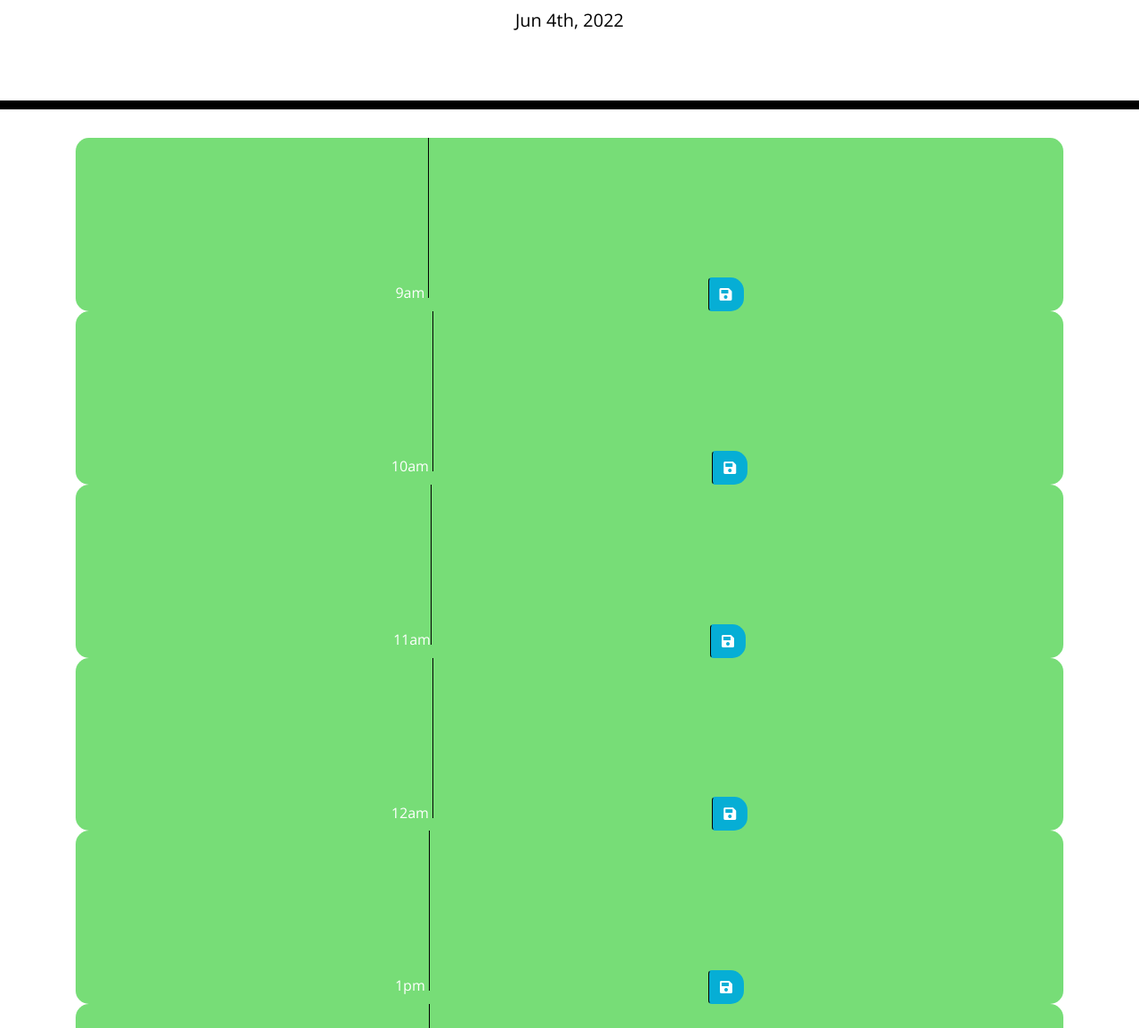
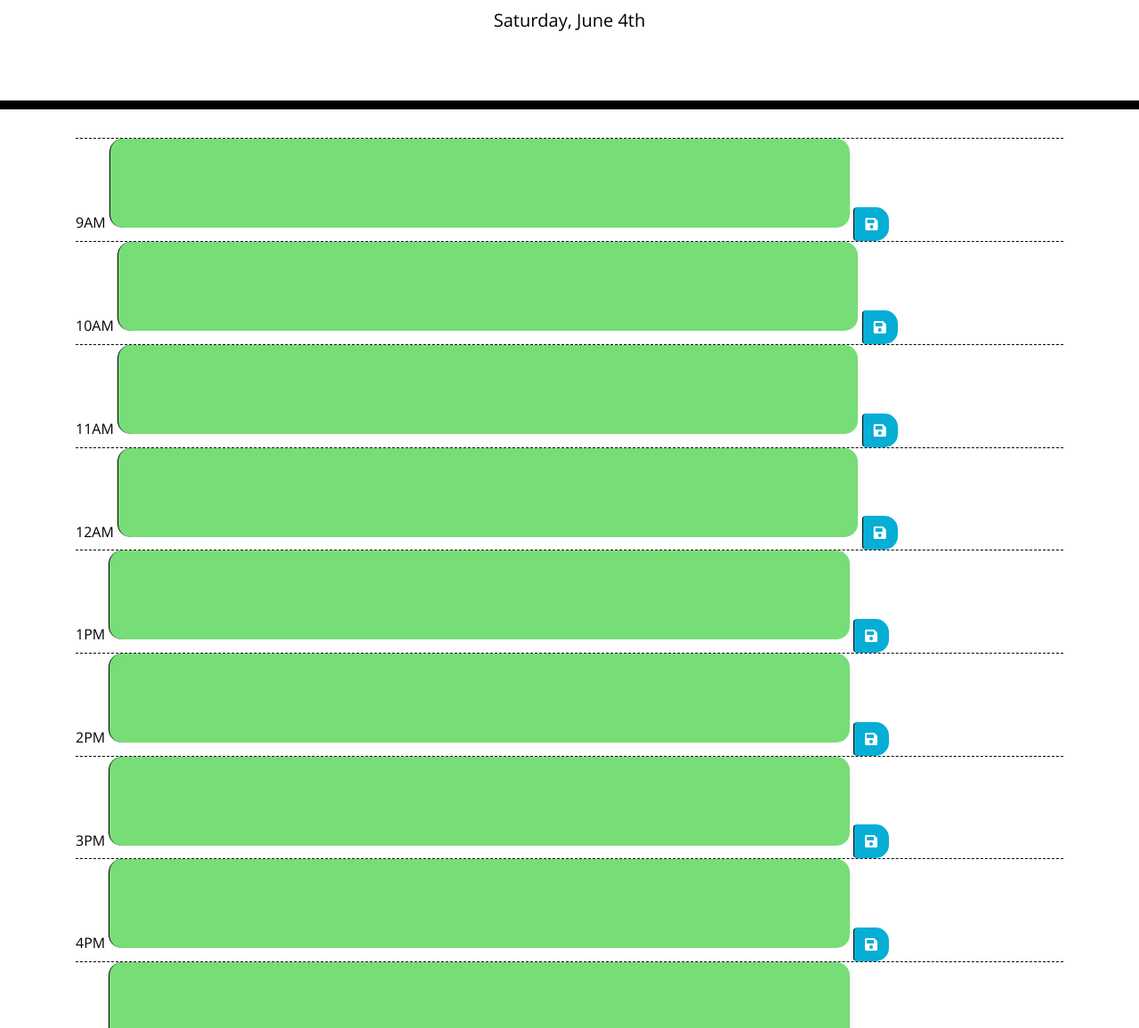
Before and after one commit to JimmySolis/workDaySched, a plain HTML site: page index.html in a window 1280 px wide. Shown: the part 181-1337 px from the top of the page at 89% size. Drawn offline with nearby package versions, Linux system fonts and the light colour scheme.

Commit message:
adjusted the display layout for the calaender

```diff
--- a/index.html
+++ b/index.html
@@ -28,17 +28,17 @@
       <p class="lead">A simple calendar app for scheduling your work day</p>
       <p id="currentDay" class="lead"></p>
     </header>
-    <div class="container">
+    <div class="container ">
       <!-- Timeblocks go here -->
-      <div id="hourNine" class="time-block">9am <textarea class="description" id="" cols="30" rows="10"></textarea> <button class="btn saveBtn"><i class="fas fa-save"></i> </button></div>
-      <div id="hourTen" class="time-block">10am  <textarea class="description" id="" cols="30" rows="10"></textarea> <button class="btn  saveBtn"><i class="fas fa-save"></i> </button></div>
-      <div id="hourEleven" class="time-block">11am<textarea class="description" id="" cols="30" rows="10"></textarea> <button class="btn  saveBtn"><i class="fas fa-save"></i> </button></div>
-      <div id="hourTwelve" class="time-block">12am <textarea class="description" id="" cols="30" rows="10"></textarea> <button class="btn  saveBtn"><i class="fas fa-save"></i> </button></div>
-      <div id="hourOne" class="time-block">1pm  <textarea class="description" id="" cols="30" rows="10"></textarea> <button class="btn saveBtn"><i class="fas fa-save"></i> </button></div>
-      <div id="hourTwo" class="time-block">2pm  <textarea class="description" id="" cols="30" rows="10"></textarea> <button class="btn saveBtn"><i class="fas fa-save"></i> </button></div>
-      <div id="hourThree"class="time-block" > 3pm  <textarea class="description" id="" cols="30" rows="10"></textarea> <button class="btn saveBtn"><i class="fas fa-save"></i> </button></div>
-      <div id="hourFour"class="time-block" >4pm <textarea class="description" id="" cols="30" rows="10"></textarea> <button class="btn saveBtn"><i class="fas fa-save"></i> </button></div>
-      <div id="hourFive"class="time-block" >5pm  <textarea class="description" id="" cols="30" rows="10"></textarea> <button class="btn saveBtn"><i class="fas fa-save"></i> </button></div>
+      <div id="hourNine" class="hour"> 9AM <textarea class="time-block description col-9" id="" rows="5"></textarea> <button class="btn saveBtn "><i class="fas fa-save"></i> </button></div>
+      <div id="hourTen" class="hour"> 10AM <textarea class="time-block description col-9" id="" rows="5"></textarea> <button class="btn saveBtn"><i class="fas fa-save"></i> </button></div>
+      <div id="hourEleven" class="hour"> 11AM <textarea class="time-block description col-9" id=""  rows="5"></textarea> <button class="btn saveBtn"><i class="fas fa-save"></i> </button></div>
+      <div id="hourTwelve" class="hour"> 12AM <textarea class="time-block description col-9" id=""  rows="5"></textarea> <button class="btn saveBtn"><i class="fas fa-save"></i> </button></div>
+      <div id="hourOne" class="hour"> 1PM <textarea class="time-block  description col-9" id=""  rows="5"></textarea> <button class="btn saveBtn"><i class="fas fa-save"></i> </button></div>
+      <div id="hourTwo" class="hour"> 2PM <textarea class="time-block  description col-9" id=""  rows="5"></textarea> <button class="btn saveBtn"><i class="fas fa-save"></i> </button></div>
+      <div id="hourThree"class="hour"> 3PM <textarea class="time-block  description col-9" id=""  rows="5"></textarea> <button class="btn saveBtn"><i class="fas fa-save"></i> </button></div>
+      <div id="hourFour"class="hour"> 4PM <textarea class="time-block  description col-9" id=""  rows="5"></textarea> <button class="btn saveBtn"><i class="fas fa-save"></i> </button></div>
+      <div id="hourFive"class="hour"> 5PM <textarea class="time-block  description col-9" id=""  rows="5"></textarea> <button class="btn saveBtn"><i class="fas fa-save"></i> </button></div>
 
     </div>
 
--- a/script.js
+++ b/script.js
@@ -3,7 +3,7 @@ $(document).ready(function(){
     function displayTime(){
         var today = $("#currentDay");
 
-        today.text( moment().format("MMM Do, YYYY"));
+        today.text( moment().format("dddd, MMMM Do"));
     }
     displayTime();
 
@@ -21,13 +21,14 @@ $(".saveBtn").on("click", function(){
 })
 
 function updateHour(){
-    var currentHour = moment().hour();
+    var currentHour = moment().hours();
     $(".time-block").each(function(){
     var blockHour = parseInt(
         $(this)
         .attr('id')
         .split('-')[1]
     );
+
     if(blockHour < currentHour){
         $(this).addClass("past");
     }else if(blockHour === currentHour){
@@ -38,10 +39,9 @@ function updateHour(){
         $(this).removeClass("present");
         $(this).addClass("future");
     }
-
-
     });
 }
+
 updateHour();
 
 
--- a/style.css
+++ b/style.css
@@ -27,7 +27,7 @@ textarea {
 }
 
 .time-block {
-  text-align: center;
+  text-align: left;
   border-radius: 15px;
 }
 
@@ -45,17 +45,17 @@ textarea {
 
 .past {
   background-color: #d3d3d3;
-  color: white;
+  color: rgb(0, 0, 0);
 }
 
 .present {
   background-color: #ff6961;
-  color: white;
+  color: rgb(0, 0, 0);
 }
 
 .future {
   background-color: #77dd77;
-  color: white;
+  color: rgb(0, 0, 0);
 }
 
 .saveBtn {
@@ -64,6 +64,7 @@ textarea {
   border-bottom-right-radius: 15px;
   background-color: #06aed5;
   color: white;
+
 }
 
 .saveBtn i:hover {
```
